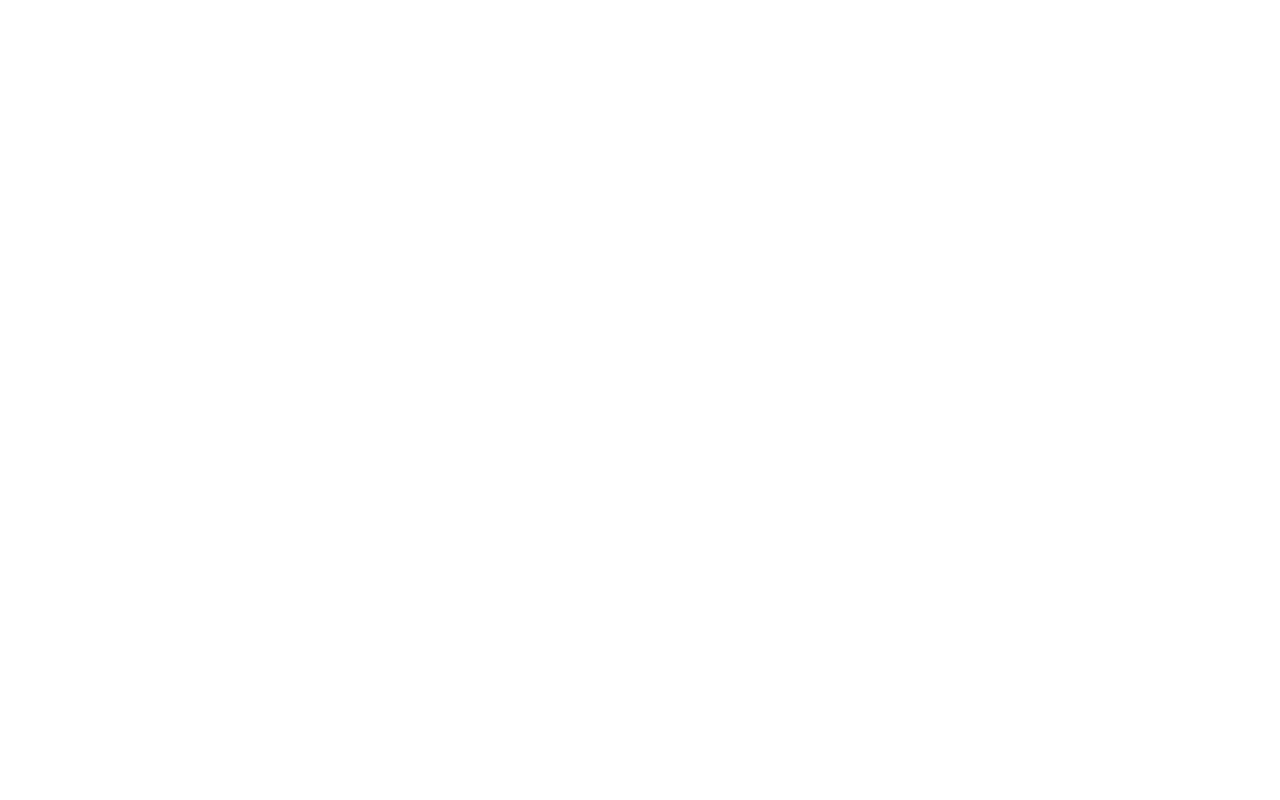
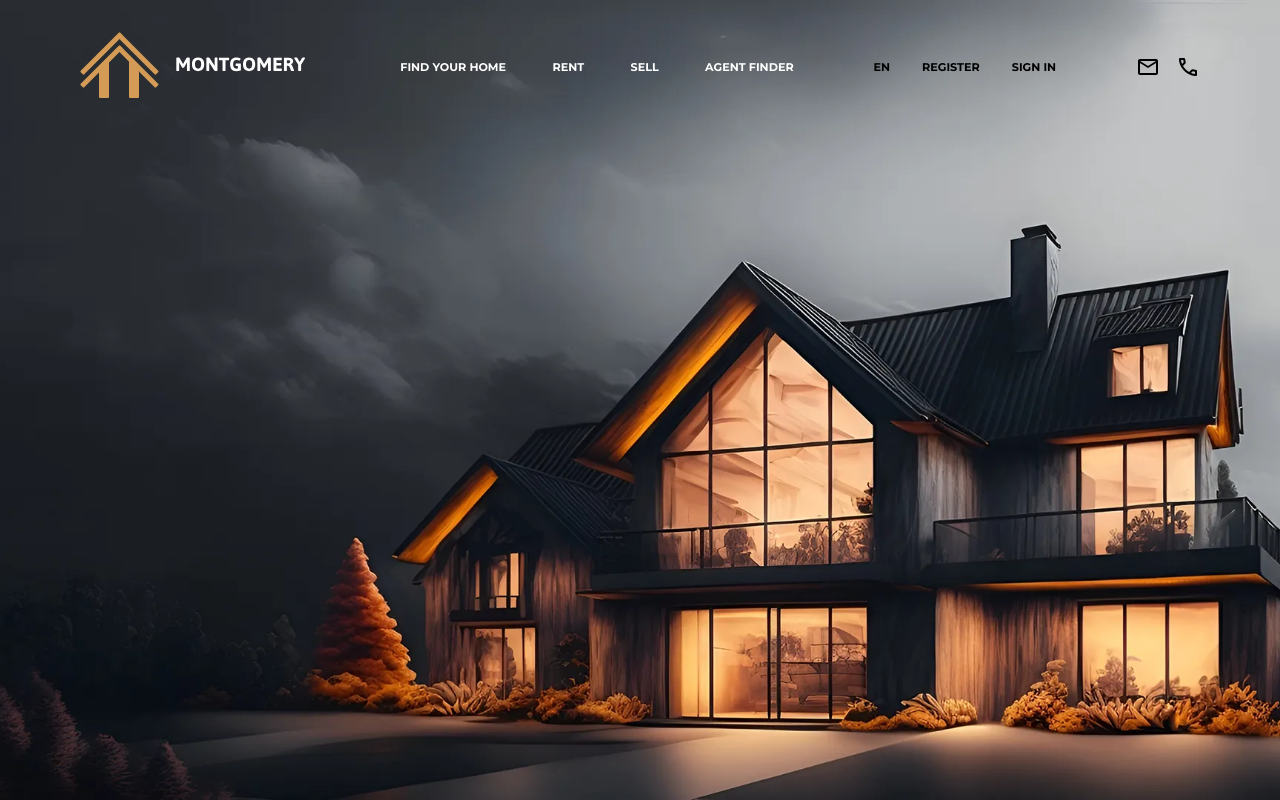
Before and after one commit to blueycode/ai-generated-landing-page, a plain HTML site: page index.html in a window 1280 px wide. Drawn offline with nearby package versions, Linux system fonts and the light colour scheme.

Commit message:
feat: develop nav

```diff
--- a/index.html
+++ b/index.html
@@ -5,10 +5,34 @@
     <meta http-equiv="X-UA-Compatible" content="IE=edge">
     <meta name="viewport" content="width=device-width, initial-scale=1.0">
     <link rel="stylesheet" href="style.css">
+    <link rel="stylesheet" href="https://fonts.googleapis.com/css2?family=Material+Symbols+Outlined:opsz,wght,FILL,GRAD@20..48,100..700,0..1,-50..200" />
     <title>Montgomery Real Estate</title>
 </head>
 <body>
-
+    <div id="wrapper">
+        <nav>
+            <div id="logo">
+                <img src="images/logo.svg">
+            </div>
+            <div id="nav-links">
+                <div id="links">
+                    <a href="#">FIND YOUR HOME</a>
+                    <a href="#">RENT</a>
+                    <a href="#">SELL</a>
+                    <a href="#">AGENT FINDER</a>
+                </div>
+                <div id="tools">
+                    <a href="#">EN</a>
+                    <a href="#">REGISTER</a>
+                    <a href="#">SIGN IN</a>
+                </div>
+            </div>
+            <div id="icons">
+                <span class="material-symbols-outlined">mail</span>
+                <span class="material-symbols-outlined">call</span>
+            </div>
+        </nav>
+    </div>
     <script src="script.js"></script>
 </body>
 </html>
--- a/style.css
+++ b/style.css
@@ -0,0 +1,99 @@
+@import url('https://fonts.googleapis.com/css2?family=Montserrat:wght@400;500;700&display=swap');
+
+* {
+    box-sizing: border-box;
+    font-family: 'Montserrat', sans-serif;
+}
+
+body {
+    margin: 0;
+}
+
+#wrapper {
+    height: 100vh;
+    width: 100%;
+    background-image: url(images/background.webp);
+    background-position: center;
+    background-size: cover;
+    background-repeat: no-repeat;
+    display: flex;
+    flex-direction: column;
+}
+
+#logo img {
+    cursor: pointer;
+}
+
+nav {
+    display: flex;
+    justify-content: space-between;
+    align-items: center;
+    font-size: 0.7rem;
+    padding: 2rem 5rem;
+}
+
+#nav-links {
+    display: flex;
+    justify-content: space-evenly;
+    width: 100%;
+}
+
+#links a, #tools a {
+    text-decoration: none;
+    font-weight: bold;
+}
+
+#links {
+    display: flex;
+    align-items: center;
+    gap: 2rem;
+}
+
+#tools {
+    display: flex;
+    align-items: center;
+    gap: 2rem;
+}
+
+#icons {
+    display: flex;
+    gap: 1rem;
+}
+
+#icons > span {
+    cursor: pointer;
+}
+
+#links > a {
+    color: white;
+    display: flex;
+    align-items: center;
+    gap: 0.2rem;
+}
+
+#links a::before {
+    font-family: "Material Symbols Outlined";
+    content: "\EF4A";
+    font-variation-settings:
+    'FILL' 1,
+    'wght' 100,
+    'GRAD' -25,
+    'opsz' 20;
+    color: #D49B56;
+    opacity: 0;
+}
+
+#links a:hover:before {
+    opacity: 1;
+}
+
+
+
+#tools > a {
+    color: black;
+}
+
+#icons {
+    display: flex;
+    flex-direction: row;
+}
```
